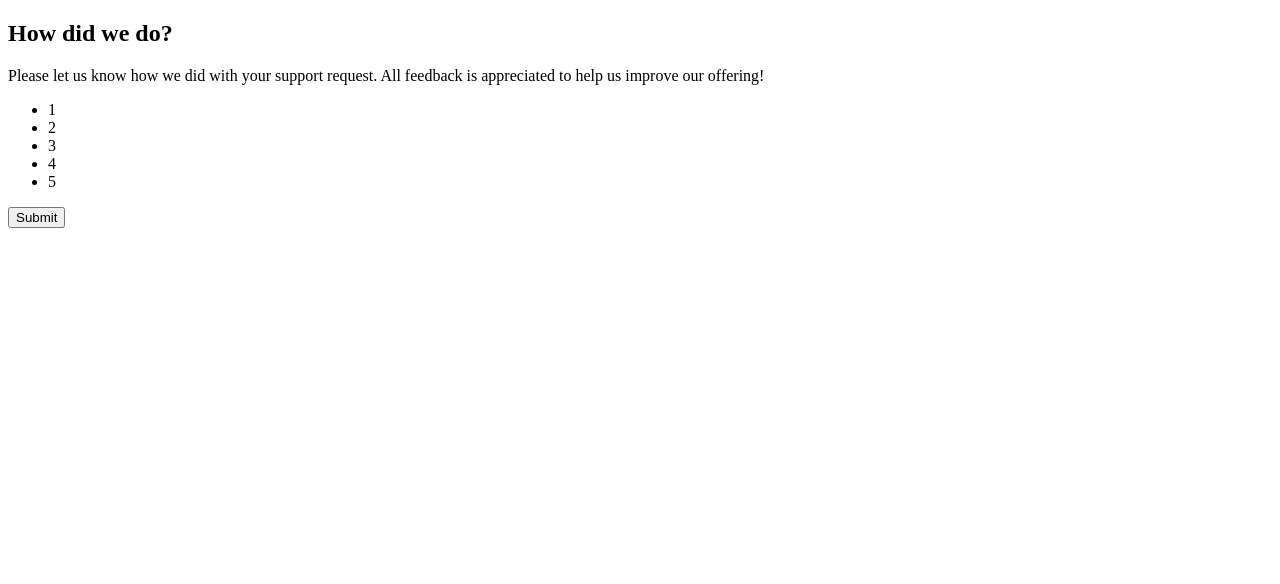
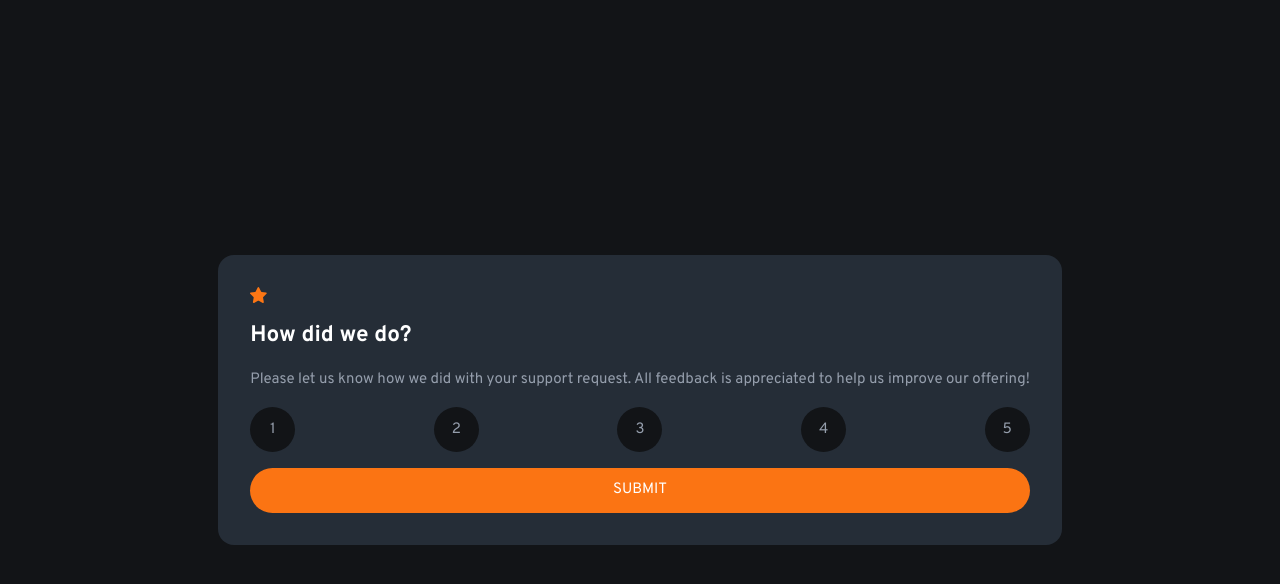
Before and after one commit to almanzarsaul/frontend-mentor-interactive-rating, a plain HTML site: page index.html in a window 1280 px wide. Drawn offline with Linux system fonts and the light colour scheme.

Commit message:
Complete initial CSS layout

```diff
--- a/index.html
+++ b/index.html
@@ -13,23 +13,35 @@
     />
 
     <title>Frontend Mentor | Interactive rating component</title>
+    <!-- CSS Reset -->
+    <link rel="stylesheet" href="reset.css" />
+    <!-- Google Fonts -->
+    <link rel="preconnect" href="https://fonts.googleapis.com" />
+    <link rel="preconnect" href="https://fonts.gstatic.com" crossorigin />
+    <link
+      href="https://fonts.googleapis.com/css2?family=Overpass:wght@400;700&display=swap"
+      rel="stylesheet"
+    />
+    <!-- Custom CSS -->
+    <link rel="stylesheet" href="style.css" />
   </head>
   <body>
     <main>
-      <article>
-        <h1>How did we do?</h1>
-        <p>
+      <article class="card">
+        <img src="./images/icon-star.svg" alt="Image of a star." />
+        <h1 class="card__title">How did we do?</h1>
+        <p class="card__description">
           Please let us know how we did with your support request. All feedback
           is appreciated to help us improve our offering!
         </p>
-        <ul>
-          <li>1</li>
-          <li>2</li>
-          <li>3</li>
-          <li>4</li>
-          <li>5</li>
-        </ul>
-        <button>Submit</button>
+        <div class="card__option-group">
+          <div class="card__option">1</div>
+          <div class="card__option">2</div>
+          <div class="card__option">3</div>
+          <div class="card__option">4</div>
+          <div class="card__option">5</div>
+        </div>
+        <button class="button">Submit</button>
       </article>
     </main>
 
--- /dev/null
+++ b/reset.css
@@ -0,0 +1,52 @@
+/*
+  1. Use a more-intuitive box-sizing model.
+*/
+*, *::before, *::after {
+    box-sizing: border-box;
+  }
+  /*
+    2. Remove default margin
+  */
+  * {
+    margin: 0;
+  }
+  /*
+    3. Allow percentage-based heights in the application
+  */
+  html, body {
+    height: 100%;
+  }
+  /*
+    Typographic tweaks!
+    4. Add accessible line-height
+    5. Improve text rendering
+  */
+  body {
+    line-height: 1.5;
+    -webkit-font-smoothing: antialiased;
+  }
+  /*
+    6. Improve media defaults
+  */
+  img, picture, video, canvas, svg {
+    display: block;
+    max-width: 100%;
+  }
+  /*
+    7. Remove built-in form typography styles
+  */
+  input, button, textarea, select {
+    font: inherit;
+  }
+  /*
+    8. Avoid text overflows
+  */
+  p, h1, h2, h3, h4, h5, h6 {
+    overflow-wrap: break-word;
+  }
+  /*
+    9. Create a root stacking context
+  */
+  #root, #__next {
+    isolation: isolate;
+  }
--- /dev/null
+++ b/style.css
@@ -0,0 +1,70 @@
+:root {
+    --clr-primary-400: hsl(25, 97%, 53%);
+
+    --clr-neutral-100: hsl(0, 0%, 100%);
+    --clr-neutral-300: hsl(217, 12%, 63%);
+    --clr-neutral-400: hsl(216, 12%, 54%);
+    --clr-neutral-700: hsl(213, 19%, 18%);
+    --clr-neutral-900: hsl(216, 12%, 8%);
+
+    --ff-primary: "Overpass", sans-serif;
+
+    --fw-bold: 700;
+}
+
+body {
+    font-family: var(--ff-primary);
+    font-size: 0.9375rem;
+    background-color: var(--clr-neutral-900);
+    color: var(--clr-neutral-300);
+    display: grid;
+    place-items: center;
+}
+
+.card {
+    background-color: var(--clr-neutral-700);
+    margin: 1rem;
+    padding: 2rem;
+    border-radius: 1rem;
+    display: grid;
+    gap: 1rem;
+}
+
+.card__option-group {
+    display: inline-flex;
+    justify-content: space-between;
+}
+
+.card__option {
+    display: block;
+    width: 3em;
+    line-height: 3em;
+    border-radius: 50%;
+    background-color: var(--clr-neutral-900);
+    text-align: center;
+    cursor: pointer;
+}
+
+.card__option:is(:hover,:focus) {
+    background-color: var(--clr-primary-400);
+    color: var(--clr-neutral-100)
+}
+
+.card__title {
+    color: white;
+}
+
+.button {
+    cursor: pointer;
+    border: none;
+    background-color: var(--clr-primary-400);
+    color: var(--clr-neutral-100);
+    padding: .7rem 1.5rem;
+    border-radius: 2rem;
+    text-transform: uppercase;
+}
+
+.button:is(:hover,:focus) {
+    background-color: var(--clr-neutral-100);
+    color: var(--clr-primary-400);
+}
```
